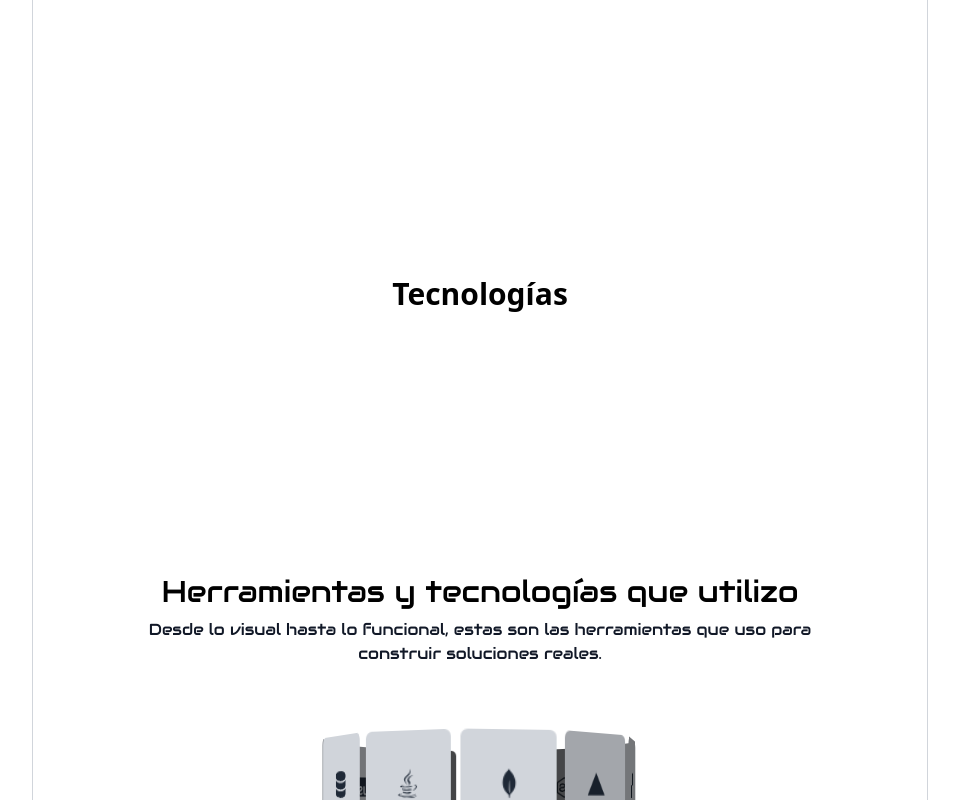
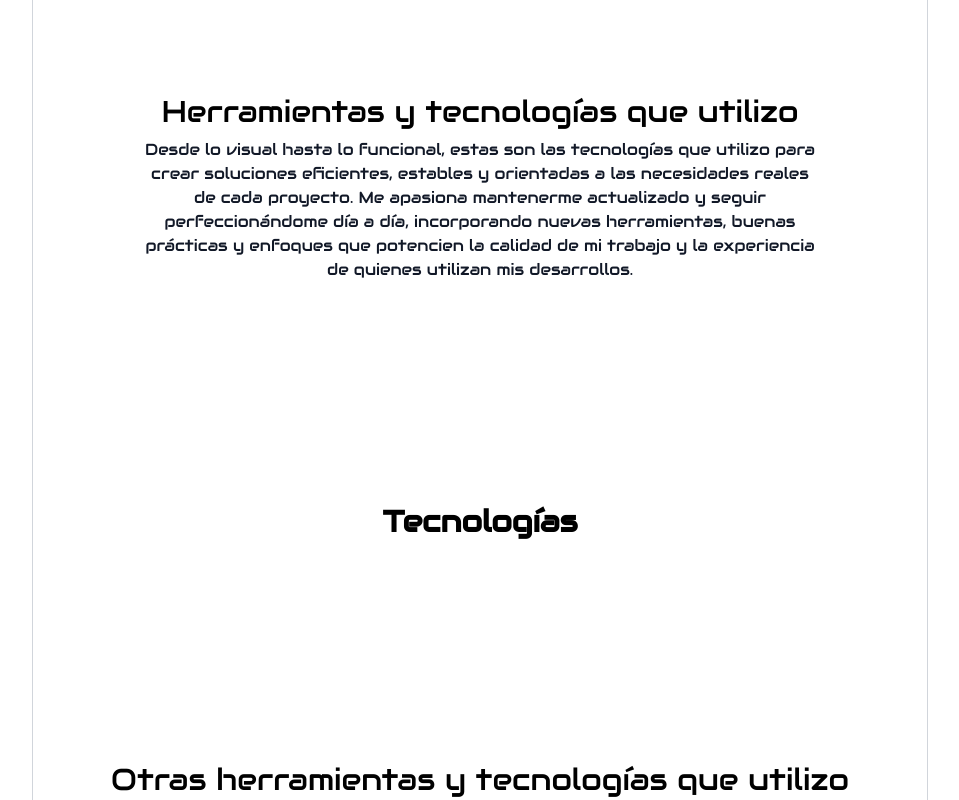
Before and after one commit to Nico09Barberis/web-portafolio, a React (Vite) app in the folder web-portafolio/: page /skills in a window 1280 px wide. Shown: the part 860-1660 px from the top of the page, without its empty margins (160-1119 px from the left). Built offline with nearby package versions, Linux system fonts and the light colour scheme.

Commit message:
ajuste en el carousel3D

```diff
--- a/web-portafolio/src/components/SkillSection.jsx
+++ b/web-portafolio/src/components/SkillSection.jsx
@@ -1,32 +1,31 @@
 import { motion } from "framer-motion";
 import Carousel3D from "./Carousel3D";
+import TargetTechs from "./TargetTechs";
 
 import {
-  FaReact,
-  FaNodeJs,
-  FaHtml5,
-  FaCss3Alt,
-  FaJs,
-  FaGitAlt,
-  FaDatabase,
-  FaJava,
-} from "react-icons/fa";
-
-import { SiMongodb, SiRender } from "react-icons/si";
-import { IoLogoVercel } from "react-icons/io5";
+  SiGooglefonts,
+  SiCloudinary,
+  SiGoogleforms,
+  SiCanva,
+  SiAdobeillustrator,
+  SiPostman,
+} from "react-icons/si";
+import { RiNotionFill } from "react-icons/ri";
+import { DiGoogleAnalytics } from "react-icons/di";
+import { IoLogoFirebase } from "react-icons/io5";
+import { FaDrawPolygon } from "react-icons/fa";
 
 const items = [
-  { icon: <FaReact />, label: "React" },
-  { icon: <FaNodeJs />, label: "Node.js" },
-  { icon: <FaHtml5 />, label: "HTML" },
-  { icon: <FaCss3Alt />, label: "CSS" },
-  { icon: <FaJs />, label: "JavaScript" },
-  { icon: <FaGitAlt />, label: "Git" },
-  { icon: <FaDatabase />, label: "SQL" },
-  { icon: <FaJava />, label: "Java" },
-  { icon: <SiMongodb />, label: "MongoDB" },
-  { icon: <IoLogoVercel />, label: "Vercel" },
-  { icon: <SiRender />, label: "render" },
+  { icon: <DiGoogleAnalytics />, label: "Google Analytics" },
+  { icon: <SiCanva />, label: "Canva" },
+  { icon: <SiPostman />, label: "Postman" },
+  { icon: <RiNotionFill />, label: "Notion" },
+  { icon: <SiCloudinary />, label: "Cloudinary" },
+  { icon: <SiGoogleforms />, label: "Google Forms" },
+  { icon: <SiAdobeillustrator />, label: "Adobe Ilustrator" },
+  { icon: <IoLogoFirebase />, label: "Firebase" },
+  { icon: <SiGooglefonts />, label: "Google Fonts" },
+  { icon: <FaDrawPolygon />, label: "Drawio" },
 ];
 
 const certifications = [
@@ -54,15 +53,48 @@ const SkillsSection = () => {
   return (
     <section className="bg-white dark:bg-[#0a192f] py-10 px-4 font-audiowide">
       <div className="max-w-3xl mx-auto">
+        <h1 className="text-2xl md:text-3xl text-center mb-2 text-black dark:text-gray-100">
+          Herramientas y tecnologías que utilizo
+        </h1>
+        <p className="text-center text-gray-900 dark:text-gray-100 max-w-2xl mx-auto mb-8">
+          Desde lo visual hasta lo funcional, estas son las tecnologías que
+          utilizo para crear soluciones eficientes, estables y orientadas a las
+          necesidades reales de cada proyecto. Me apasiona mantenerme
+          actualizado y seguir perfeccionándome día a día, incorporando nuevas
+          herramientas, buenas prácticas y enfoques que potencien la calidad de
+          mi trabajo y la experiencia de quienes utilizan mis desarrollos.
+        </p>
+
+        <TargetTechs />
+
         <h2 className="text-2xl md:text-3xl text-center mb-2 text-black dark:text-gray-100">
-          Herramientas y tecnologías que utilizo
+          Otras herramientas y tecnologías que utilizo
         </h2>
         <p className="text-center text-gray-900 dark:text-gray-100 max-w-2xl mx-auto mb-8">
-          Desde lo visual hasta lo funcional, estas son las herramientas que uso
-          para construir soluciones reales.
+          En mis proyectos trabajo con un conjunto de herramientas que me
+          permiten organizar ideas, diseñar, optimizar flujos y llevar cada
+          desarrollo a un nivel profesional. Utilizo plataformas como Notion
+          para la planificación y documentación, Postman para pruebas de APIs y
+          Firebase para manejar autenticación, bases de datos y almacenamiento
+          en la nube.
+          <br />
+          <br />
+          Para el diseño visual y la creación de recursos gráficos incorporo
+          herramientas como Canva, Adobe Illustrator y Google Fonts, mientras
+          que Cloudinary me permite optimizar y gestionar imágenes de forma
+          eficiente. Complemento este flujo con Google Analytics y Google Forms
+          para analizar métricas, recopilar información y mejorar la experiencia
+          del usuario. Además, uso Draw.io para diagramar estructuras, flujos y
+          sistemas, lo que me ayuda a planificar soluciones claras y bien
+          fundamentadas.
+          <br />
+          <br />
+          Cada una de estas herramientas es parte esencial de mi proceso de
+          trabajo, y continuamente sigo perfeccionándome en su uso para ofrecer
+          resultados cada vez más sólidos, organizados y visualmente cuidados.
         </p>
 
-        <div className="font-quantico font-semibold flex items-center justify-center">
+        <div className="font-quantico font-semibold flex items-center text-center justify-center">
           <Carousel3D items={items} />
         </div>
 
--- a/web-portafolio/src/components/TargetTechs.jsx
+++ b/web-portafolio/src/components/TargetTechs.jsx
@@ -2,6 +2,8 @@
 import React from "react";
 import { FaReact, FaNodeJs, FaCss3Alt, FaHtml5, FaGitAlt } from "react-icons/fa";
 import { SiJavascript, SiTypescript, SiVite, SiTailwindcss, SiNextdotjs } from "react-icons/si";
+import { IoLogoVercel } from "react-icons/io5";
+import { DiMongodb } from "react-icons/di";
 
 export default function TargetTechs() {
   // EJEMPLO: 12 tecnologías personalizadas
@@ -16,8 +18,8 @@ export default function TargetTechs() {
     { title: "NodeJS", icon: <FaNodeJs /> },
     { title: "Git", icon: <FaGitAlt /> },
     { title: "Next.js", icon: <SiNextdotjs /> },
-    { title: "UI/UX", icon: "🎨" },
-    { title: "Design", icon: "✨" },
+    { title: "Vercel", icon: <IoLogoVercel /> },
+    { title: "MongoDB", icon: <DiMongodb /> },
   ];
 
   return (
--- a/web-portafolio/src/pages/SkillsPage.jsx
+++ b/web-portafolio/src/pages/SkillsPage.jsx
@@ -19,7 +19,6 @@ const SkillsPage = () => {
         <div className="w-full flex-1 border-x border-gray-300 dark:border-gray-600">
           <Profile />
           <HeroSection />
-          <TargetTechs />
           <SkillsSection />
           <Social />
         </div>
```
